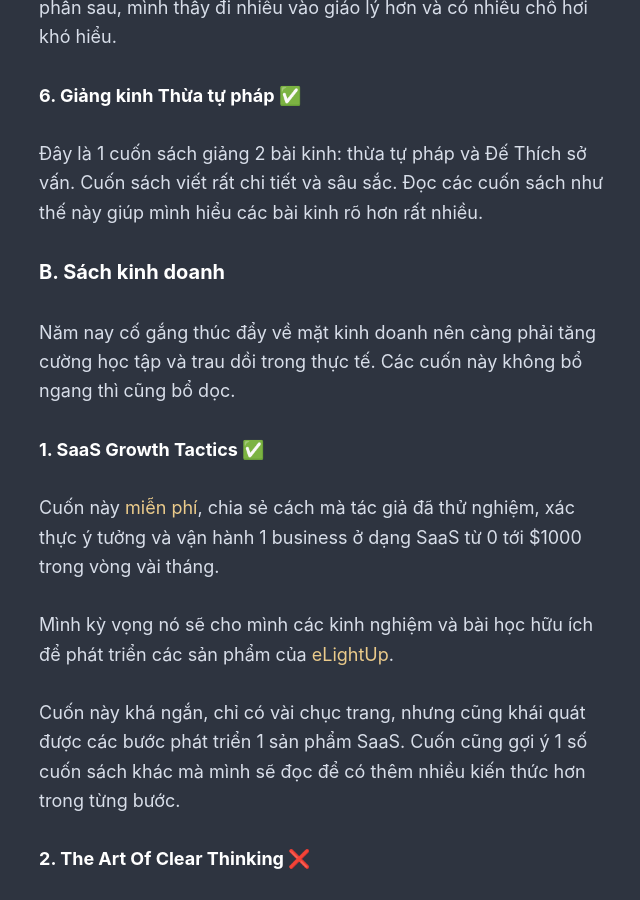
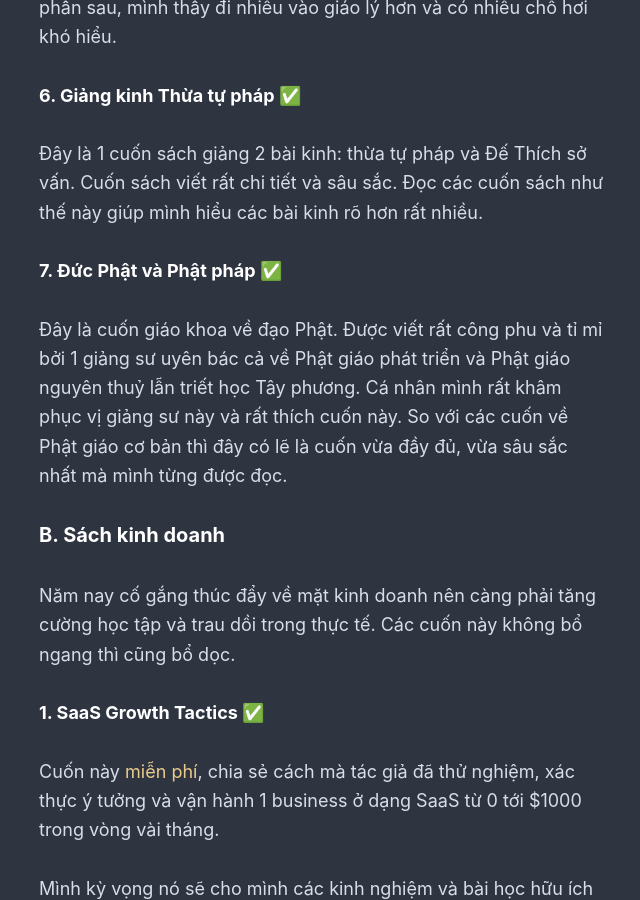
Before and after one commit to rilwis/hontap.info, a Jekyll site: the page built from _posts/2020-01-10-sach-da-doc-2020.md, in a window 1280 px wide and 900 px high, scrolled down 2755 px. Shown: the whole window, without its empty margins (317-957 px from the left). Built offline with Jekyll 4.4.1, drawn with Linux system fonts in a browser that asks for light colours; our own code applies the rules of GitHub Pages for plain Markdown files.

Commit message:
Update 2020-01-10-sach-da-doc-2020.md

```diff
--- a/_posts/2020-01-10-sach-da-doc-2020.md
+++ b/_posts/2020-01-10-sach-da-doc-2020.md
@@ -46,6 +46,10 @@ Là một cuốn sách nhỏ dạy việc thực tập thiền trong đời số
 ### 6. Giảng kinh Thừa tự pháp ✅
 
 Đây là 1 cuốn sách giảng 2 bài kinh: thừa tự pháp và Đế Thích sở vấn. Cuốn sách viết rất chi tiết và sâu sắc. Đọc các cuốn sách như thế này giúp mình hiểu các bài kinh rõ hơn rất nhiều.
+
+### 7. Đức Phật và Phật pháp ✅
+
+Đây là cuốn giáo khoa về đạo Phật. Được viết rất công phu và tỉ mỉ bởi 1 giảng sư uyên bác cả về Phật giáo phát triển và Phật giáo nguyên thuỷ lẫn triết học Tây phương. Cá nhân mình rất khâm phục vị giảng sư này và rất thích cuốn này. So với các cuốn về Phật giáo cơ bản thì đây có lẽ là cuốn vừa đầy đủ, vừa sâu sắc nhất mà mình từng được đọc.
 
 ## B. Sách kinh doanh
 
```
